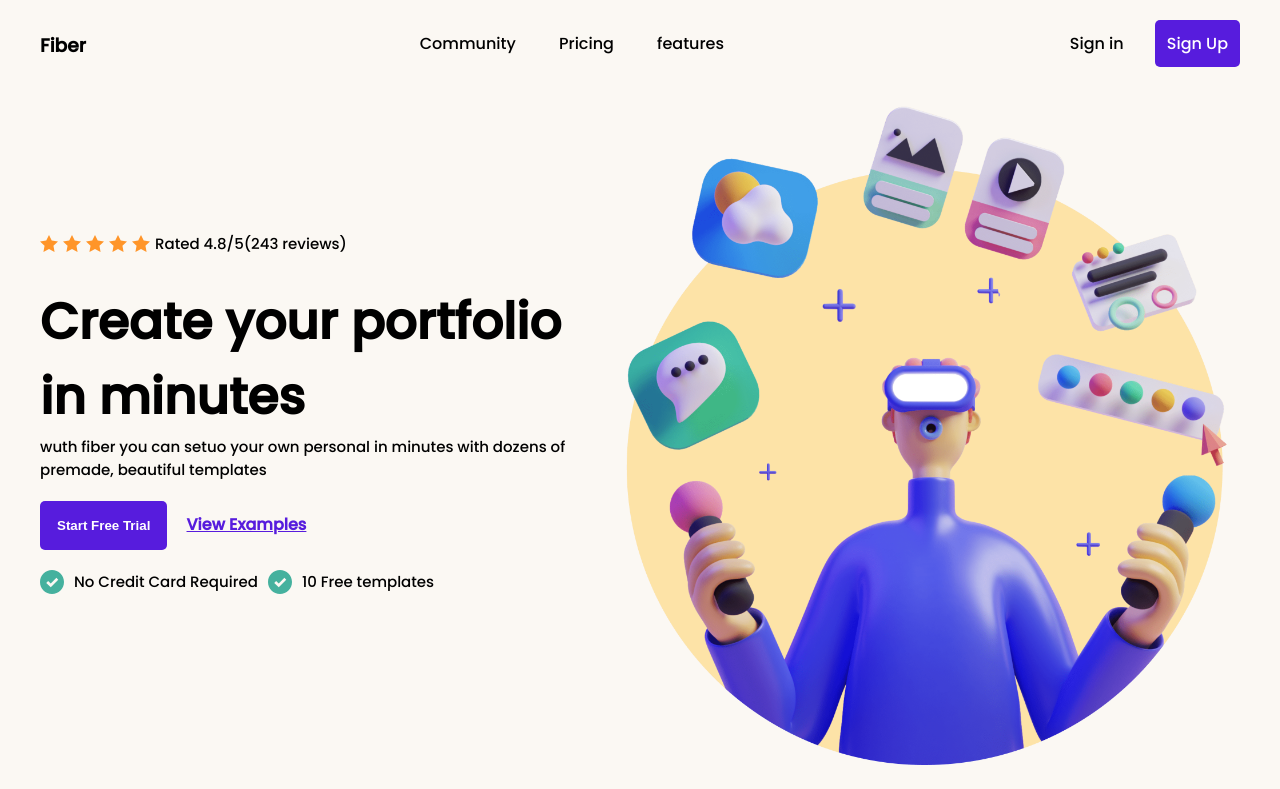
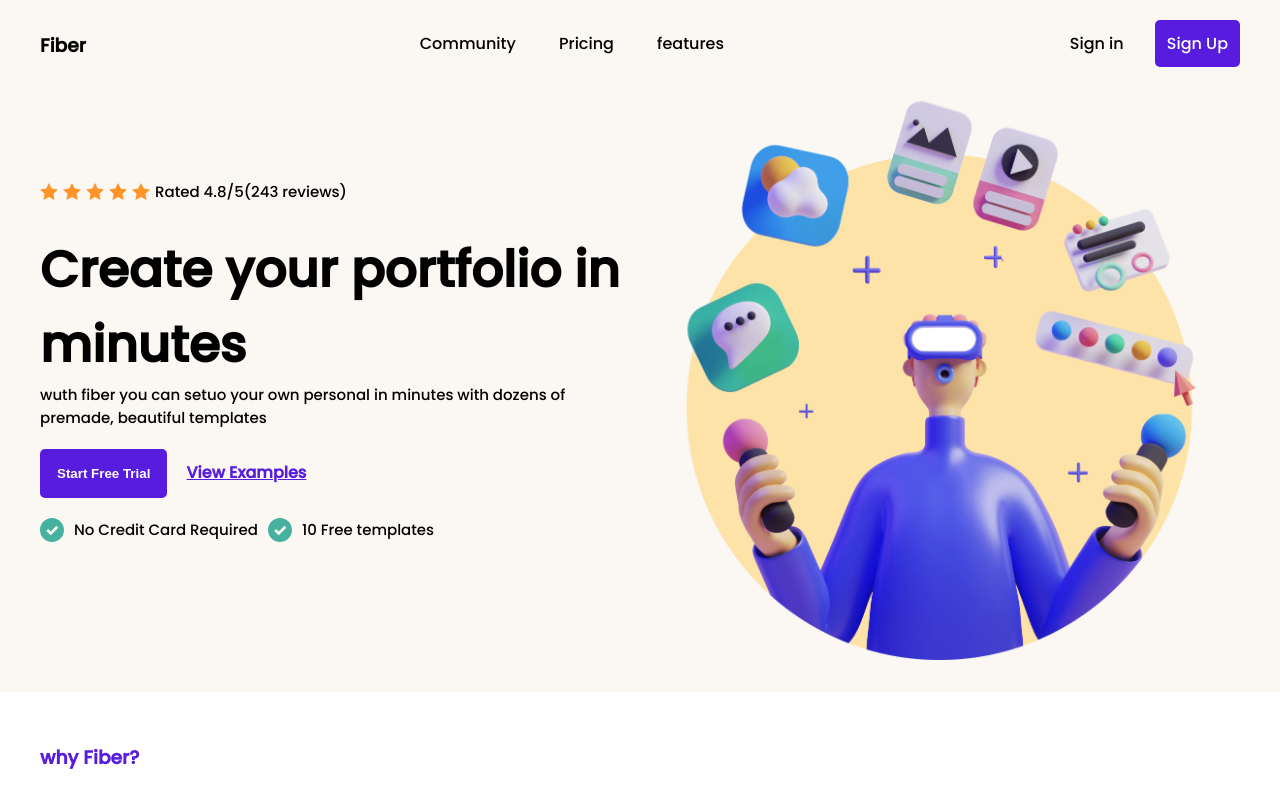
Before and after one commit to Shapati/firestarter, a plain HTML site: page index.html in a window 1280 px wide. Shown: the top 789 px of the page. Drawn offline with Linux system fonts and the light colour scheme; files whose address does not match are found by name; a web font is replaced by a local one.

Commit message:
Update style.css

```diff
--- a/style.css
+++ b/style.css
@@ -64,7 +64,7 @@ section{
 }
 .container1{
   flex: 1;
-  height: 88vh;
+
   display: flex;
   flex-direction: column;
   justify-content: center;
@@ -76,9 +76,10 @@ section{
 .container2{
 
 
-  flex: 1.1;
-  height: 88vh;
   background: url('./Assets/hero-Illustration.png' )no-repeat center center/cover;
+  height: 600px;
+  width: 600px;
+  background-size: 600px;
 }
 
 .checkbox{
```
